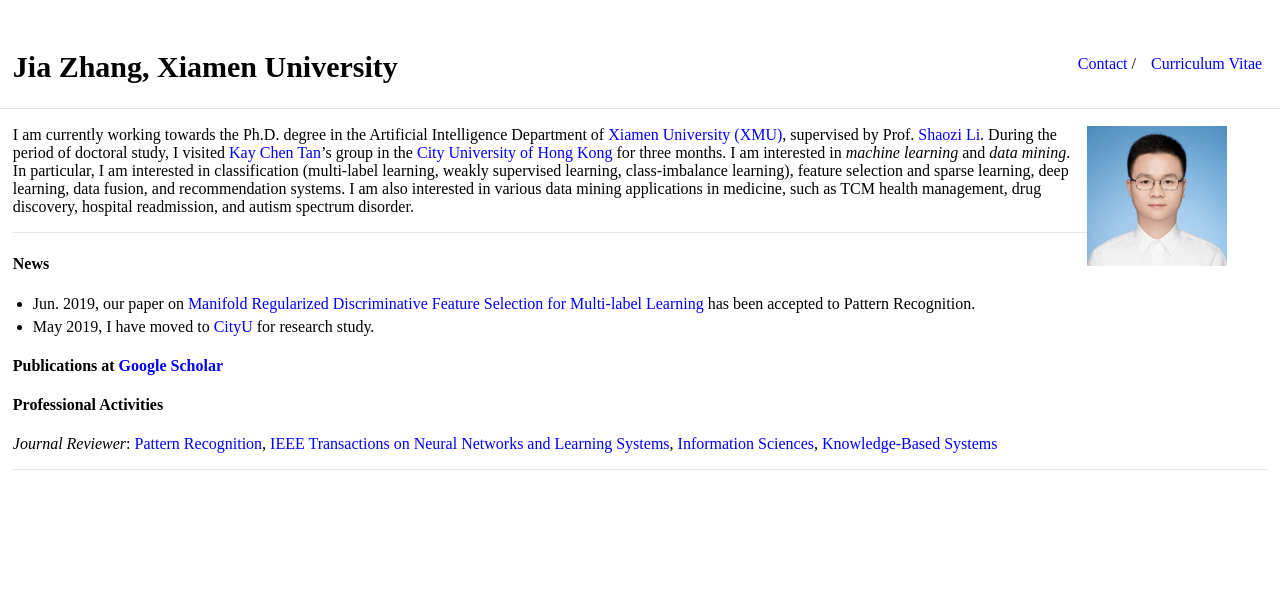
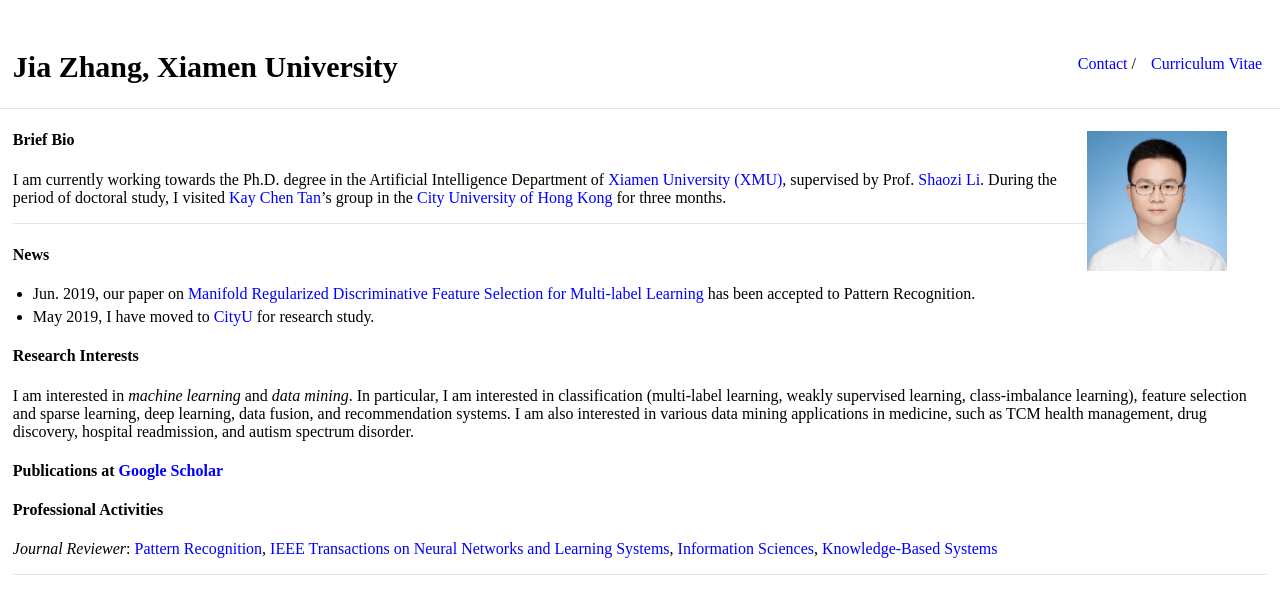
Before and after one commit to jiazhang-ml/jiazhang-ml.github.io, a Jekyll site: the page built from index.md, in a window 1280 px wide, cut to the strip 0-876 px from the top of the page. Shown: the top 614 px of the strip. Built offline with Jekyll 4.4.1, drawn with Linux system fonts in a browser that asks for light colours; part of the change alters nothing that is shown.

Commit message:
Update index.md

```diff
--- a/index.md
+++ b/index.md
@@ -4,7 +4,9 @@ layout: default
 
 <img class="profile-picture" src="jiazhang.jpg">
 
-I am currently working towards the Ph.D. degree in the Artificial Intelligence Department of [Xiamen University (XMU)](https://www.xmu.edu.cn/), supervised by Prof. [Shaozi Li](http://imt.xmu.edu.cn/szdw.html). During the period of doctoral study, I visited [Kay Chen Tan](http://www.cityu.edu.hk/stfprofile/kaytan.htm)'s group in the [City University of Hong Kong](https://www.cityu.edu.hk/) for three months. I am interested in *machine learning* and *data mining*. In particular, I am interested in classification (multi-label learning, weakly supervised learning, class-imbalance learning), feature selection and sparse learning, deep learning, data fusion, and recommendation systems. I am also interested in various data mining applications in medicine, such as TCM health management, drug discovery, hospital readmission, and autism spectrum disorder.
+#### Brief Bio
+
+I am currently working towards the Ph.D. degree in the Artificial Intelligence Department of [Xiamen University (XMU)](https://www.xmu.edu.cn/), supervised by Prof. [Shaozi Li](http://imt.xmu.edu.cn/szdw.html). During the period of doctoral study, I visited [Kay Chen Tan](http://www.cityu.edu.hk/stfprofile/kaytan.htm)'s group in the [City University of Hong Kong](https://www.cityu.edu.hk/) for three months.
 
 ---
 
@@ -13,6 +15,9 @@ I am currently working towards the Ph.D. degree in the Artificial Intelligence D
 * Jun. 2019, our paper on [Manifold Regularized Discriminative Feature Selection for Multi-label Learning](https://www.sciencedirect.com/science/article/pii/S0031320319302341) has been accepted to Pattern Recognition.
 * May 2019, I have moved to [CityU](https://www.cityu.edu.hk/) for research study.
 
+#### Research Interests
+I am interested in *machine learning* and *data mining*. In particular, I am interested in classification (multi-label learning, weakly supervised learning, class-imbalance learning), feature selection and sparse learning, deep learning, data fusion, and recommendation systems. I am also interested in various data mining applications in medicine, such as TCM health management, drug discovery, hospital readmission, and autism spectrum disorder.
+
 #### Publications at [Google Scholar](https://scholar.google.com.hk/citations?user=yBaTk-gAAAAJ&hl=en)
 
 #### Professional Activities
```
